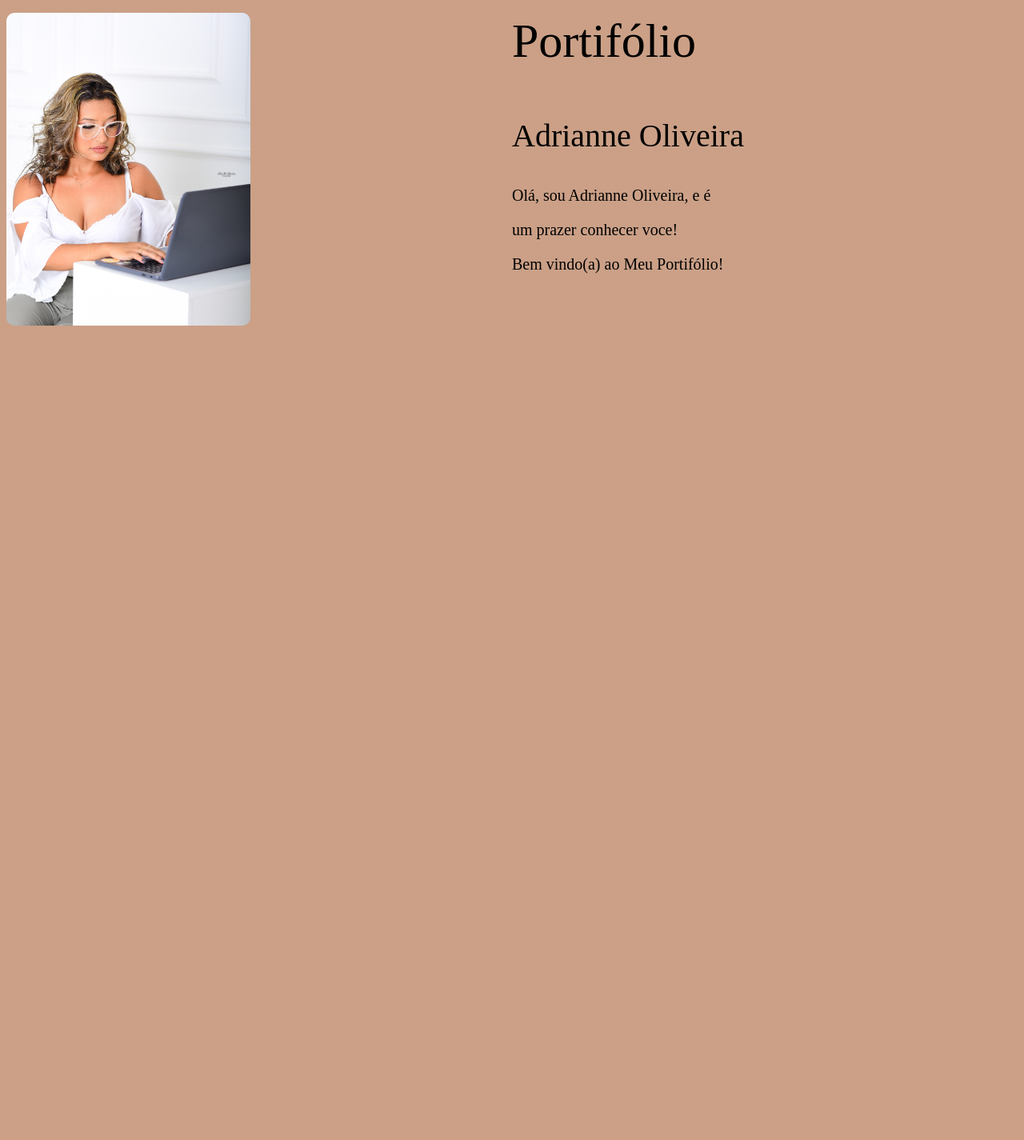
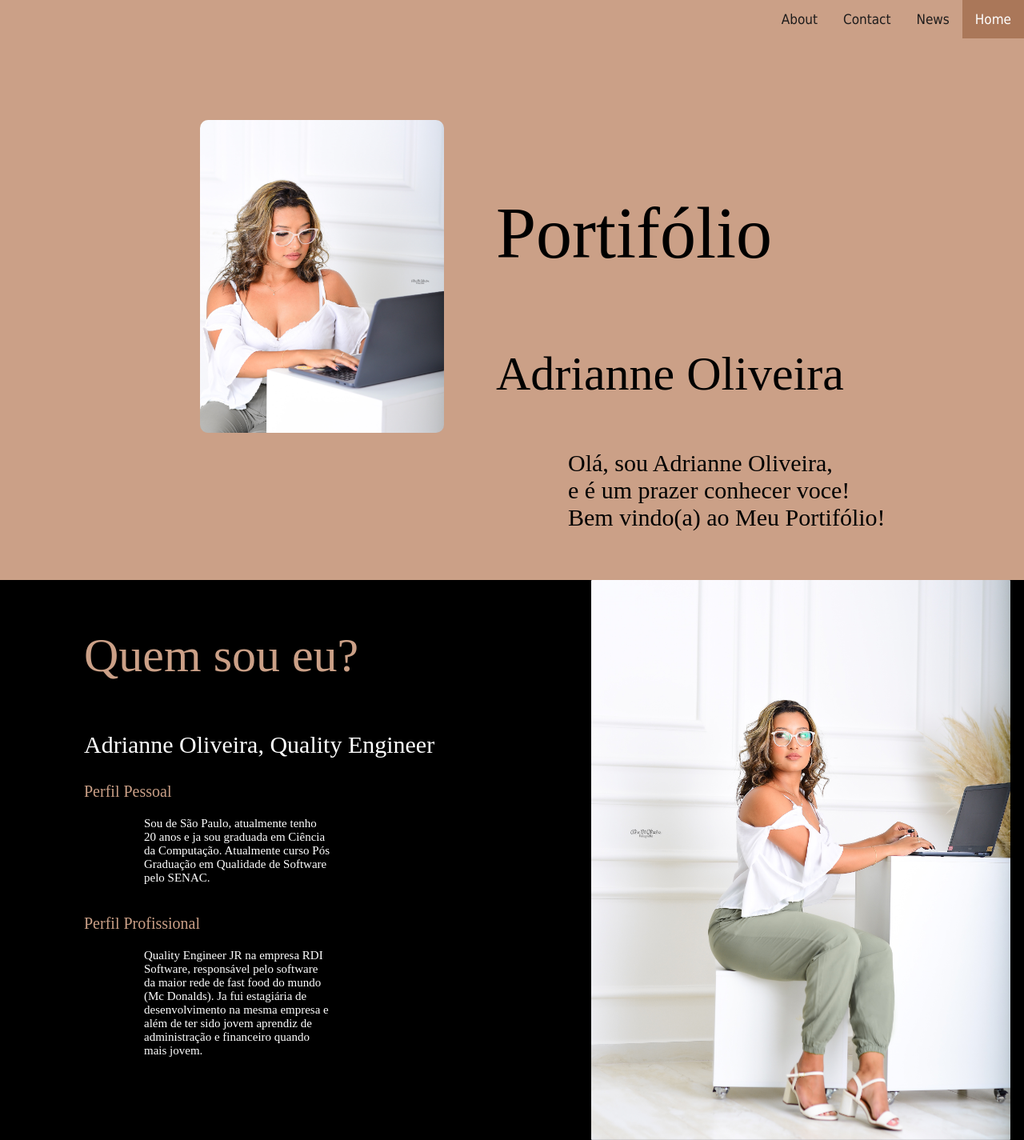
Before and after one commit to adriisoliveira/adriisoliveira.github.io, a plain HTML site: page index.html in a window 1280 px wide. Shown: the whole page at 80% size. Before the commit the page ends 800 px from the top, so only its background shows below. Drawn offline with Linux system fonts and the light colour scheme.

Commit message:
new features

```diff
--- a/CSS/main.css
+++ b/CSS/main.css
@@ -1,36 +1,40 @@
+
 body{
-    background-color: #CBA087;
+  margin: 0;
 }
 
-p{
-    padding: 0%;
-    margin-top: 1px;
-}
 .titleHome{
     font-family: mahalika;
-    font-size: 60px;
+    font-size: 90px;
 }
 
 .subtitleHome{
     font-family: mahalika;
-    font-size: 40px;
+    font-size: 60px;
 
 }
 
 .textHome{
     font-family: assistant-regular;
-    font-size: 20px;
+    font-size: 30px;
     margin-top: 1px;
+
 }
 
 .imgHome{
     width: 305px;
     height: 391px;
     border-radius: 10px;
+    position: absolute;
+    top: 150px;
+    left: 250px;
 }
 
 .divHome{
-    position: relative;
+    position: static;
+    height: 680px;
+    width: 100%;
+    background-color: #CBA087;
 }
 
 .divImg{
@@ -41,4 +45,142 @@ p{
 .divText{
     width: 50%;
     float: right;
+    position: absolute;
+    top: 150px;
+    right: 20px;
 }
+
+.topnav {
+    background-color: #CBA087;
+    overflow: hidden;
+  }
+
+  /* Style the links inside the navigation bar */
+  .topnav a {
+    float: right;
+    display: block;
+    color: #1e1c1c;
+    text-align: center;
+    padding: 14px 16px;
+    text-decoration: none;
+    font-size: 17px;
+    font-family: Tahoma;
+  }
+
+  .topnav a:hover {
+    background-color: #aa7759;
+    color: black;
+  }
+
+  .topnav a.active {
+    background-color: #aa7759;
+    color: white;
+  }
+
+  .topnav .icon {
+    display: none;
+  }
+
+@media screen and (max-width: 600px) {
+    .topnav a:not(:first-child) {display: none;}
+    .topnav a.icon {
+      float: right;
+      display: block;
+    }
+  }
+
+  @media screen and (max-width: 600px) {
+    .topnav.responsive {position: relative;}
+    .topnav.responsive a.icon {
+      position: absolute;
+      right: 0;
+      top: 0;
+    }
+    .topnav.responsive a {
+      float: none;
+      display: block;
+      text-align: left;
+    }
+  }
+
+  /*Css about page*/
+  .divAbout{
+    height: 700px;
+    width: 100%;
+    top: 725px;
+    position: absolute;
+    background-color: #000000;
+  }
+
+  .divTextAbout{
+    float: left;
+    margin-left: 105px;
+  }
+
+  .titleAbout{
+    font-family: mahalika;
+    font-size: 60px;
+    color: #CBA087;
+    padding: 0;
+  }
+
+  .subtitleAbout{
+    font-family: mahalika;
+    font-size: 30px;
+    color: #FFFFFF;
+  }
+
+  .titleTextAbout{
+    font-family: mahalika;
+    font-size: 20px;
+    color: #CBA087;
+  }
+
+  .textAbout{
+    font-family: mahalika;
+    font-size: 15px;
+    color: #FFFFFF;
+  }
+
+
+  .divImgAbout{
+      width: 50%;
+      float: right;
+  }
+
+  .imgAbout{
+    height: 700px;
+    border-radius: 1px;
+    position: absolute;
+    top: 0px;
+    left: 739px;
+  }
+
+
+
+
+
+
+  /* .divCurriculo{
+    height: 450px;
+    width: 100%;
+    top: 1130px;
+    position: absolute;
+    background-color: #265fa0;
+  }
+
+  .divProjetos{
+    height: 450px;
+    width: 100%;
+    top: 1630px;
+    position: absolute;
+    background-color: #9e2a2a;
+  }
+
+  .divContato{
+    height: 450px;
+    width: 100%;
+    top: 2080px;
+    position: absolute;
+    background-color: #56c556;
+  } */
--- a/index.html
+++ b/index.html
@@ -8,6 +8,18 @@
     <link rel="stylesheet" href="CSS/main.css">
 </head>
 <body>
+    <nav>
+        <div class="topnav" id="myTopnav">
+            <a href="#home" class="active">Home</a>
+            <a href="#news">News</a>
+            <a href="#contact">Contact</a>
+            <a href="#about">About</a>
+            <a href="javascript:void(0);" class="icon" onclick="myFunction()">
+              <i class="fa fa-bars"></i>
+            </a>
+          </div>
+    </nav>
+
     <div class="divHome">
         <div class="divImg">
             <img class="imgHome" src="Img/img0.JPG" alt="">
@@ -15,13 +27,64 @@
         <div class="divText">
             <p class="titleHome">Portifólio</p>
             <p class="subtitleHome">Adrianne Oliveira</p>
-            <p class="textHome">Olá, sou Adrianne Oliveira, e é</p>
-            <p class="textHome">um prazer conhecer voce!</p>
-            <p class="textHome">Bem vindo(a) ao Meu Portifólio!</p>
+            <pre class="textHome">
+            Olá, sou Adrianne Oliveira,
+            e é um prazer conhecer voce!
+            Bem vindo(a) ao Meu Portifólio!
+            </pre>
+        </div>
+    </div>
+
+
+    <div class="divAbout">
+        <div class="divTextAbout">
+            <p class="titleAbout">Quem sou eu?</p>
+            <p class="subtitleAbout">Adrianne Oliveira, Quality Engineer</p>
+            <div>
+                <p class="titleTextAbout">Perfil Pessoal</p>
+                <pre class="textAbout">
+                    Sou de São Paulo, atualmente tenho
+                    20 anos e ja sou graduada em Ciência
+                    da Computação. Atualmente curso Pós
+                    Graduação em Qualidade de Software
+                    pelo SENAC.
+                </pre>
+            </div>
+            <div>
+                <p class="titleTextAbout">Perfil Profissional</p>
+                <pre class="textAbout">
+                    Quality Engineer JR na empresa RDI
+                    Software, responsável pelo software
+                    da maior rede de fast food do mundo
+                    (Mc Donalds). Ja fui estagiária de
+                    desenvolvimento na mesma empresa e
+                    além de ter sido jovem aprendiz de
+                    administração e financeiro quando
+                    mais jovem.
+                </pre>
+            </div>
 
         </div>
+        <div class="divImgAbout">
+            <img class="imgAbout" src="Img/img2.JPG" alt="">
+        </div>
+
     </div>
-    <p></p>
+
+
+    <div class="divCurriculo">
+
+    </div>
+
+
+    <div class="divProjetos">
+
+    </div>
+
+
+    <div class="divContato">
+
+    </div>
 
 </body>
 </html>
```
Also changed, not shown: JavaScript/app.js (+10 -0 lines).
